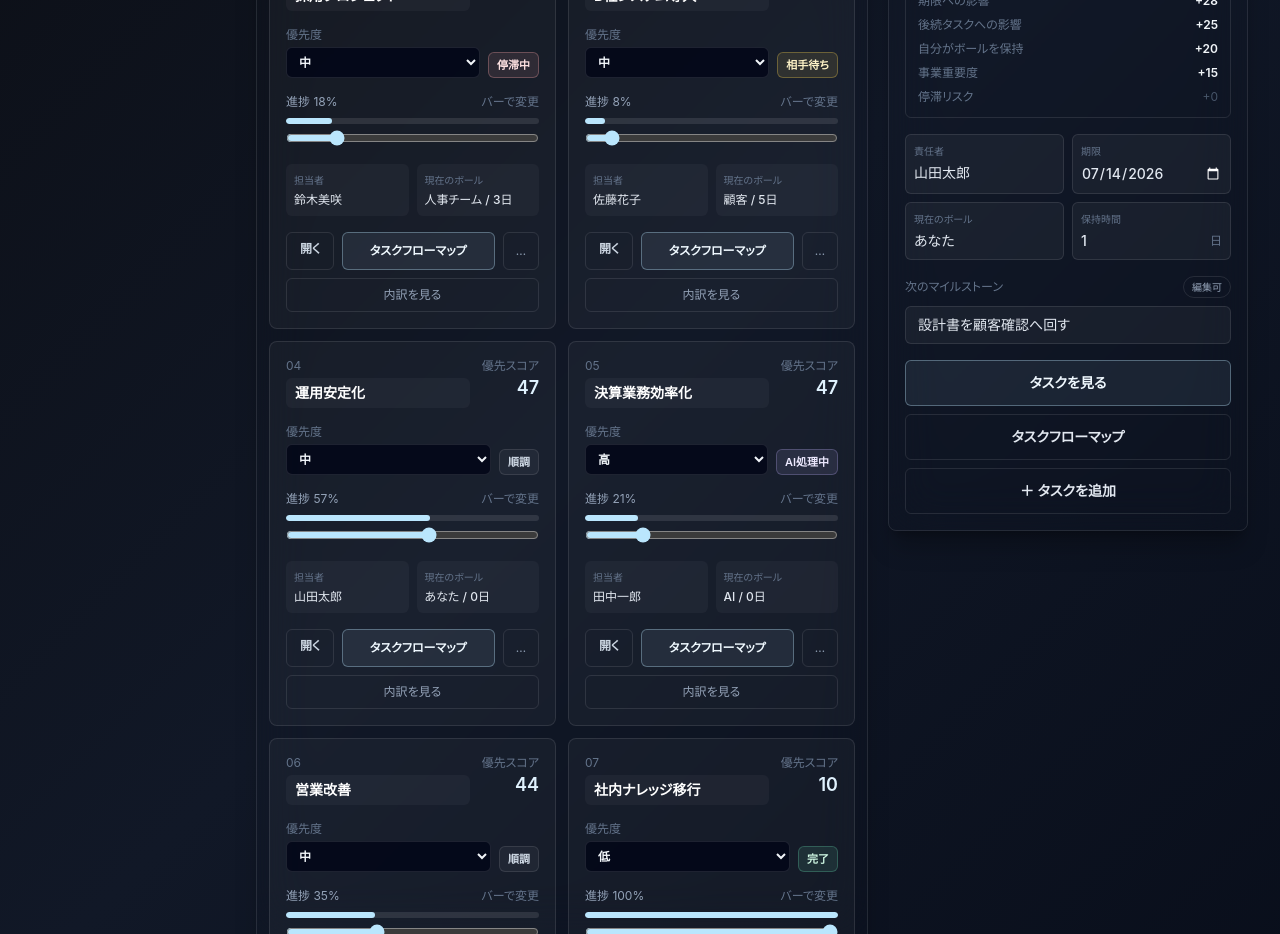
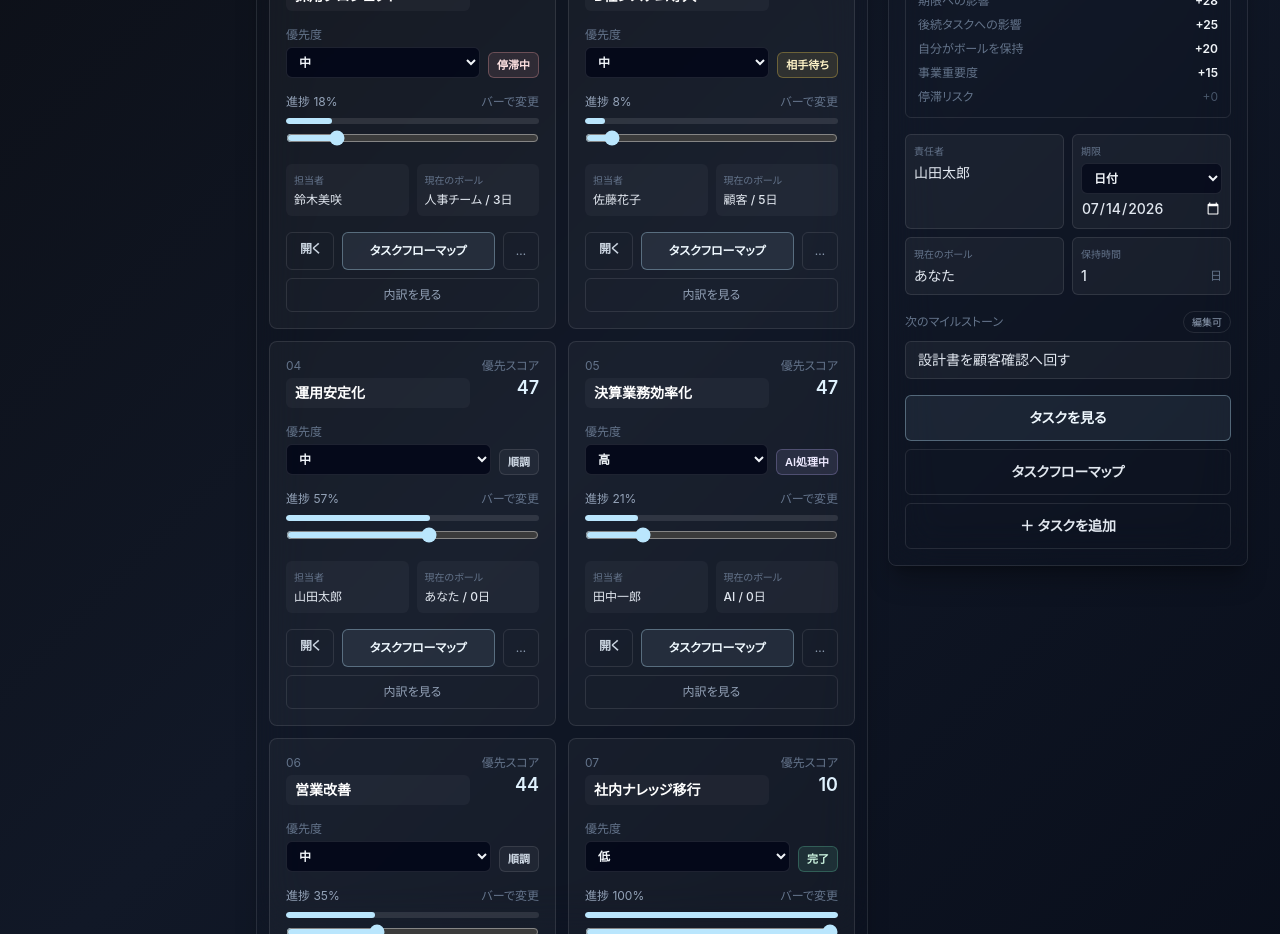
Before and after one commit to egawa-itax25/ai-work-os, a Next.js app: page /portfolio in a window 1280 px wide. Shown: the part 1040-1974 px from the top of the page. Built offline with nearby package versions, Linux system fonts and the light colour scheme.

Commit message:
Add monthly project deadline option

```diff
--- a/src/app/portfolio/portfolio-view.tsx
+++ b/src/app/portfolio/portfolio-view.tsx
@@ -927,6 +927,10 @@ function getProjectPriorityLevel(project: PortfolioProject) {
 }
 
 function formatDateLabel(value: string) {
+  if (isMonthlyProjectDueDate(value)) {
+    return "毎月";
+  }
+
   if (!value) {
     return "期限なし";
   }
@@ -938,6 +942,12 @@ function formatDateLabel(value: string) {
   }
 
   return `${date.getMonth() + 1}/${date.getDate()}`;
+}
+
+const monthlyProjectDueDate = "monthly";
+
+function isMonthlyProjectDueDate(value: string) {
+  return value === monthlyProjectDueDate;
 }
 
 function ProjectInspector({
@@ -1011,7 +1021,7 @@ function ProjectInspector({
 
         <div className="mt-4 grid grid-cols-2 gap-2 text-xs">
           <EditableInfo label="責任者" value={project.owner} onChange={(value) => onUpdate(project.id, { owner: value })} />
-          <EditableInfo label="期限" value={project.dueDate} type="date" onChange={(value) => onUpdate(project.id, { dueDate: value })} />
+          <ProjectDueDateEditor value={project.dueDate} onChange={(value) => onUpdate(project.id, { dueDate: value })} />
           <EditableInfo label="現在のボール" value={project.currentBallHolder} onChange={(value) => onUpdate(project.id, { currentBallHolder: value, ballHolderType: inferBallHolderType(value) })} />
           <EditableInfo label="保持時間" value={String(project.ballHoldingDays)} type="number" suffix="日" onChange={(value) => onUpdate(project.id, { ballHoldingDays: Number(value) })} />
         </div>
@@ -1066,7 +1076,7 @@ function CreateProjectDrawer({
       <form className="space-y-4" onSubmit={submit}>
         <Field label="プロジェクト名" value={input.name} onChange={(value) => setInput((current) => ({ ...current, name: value }))} autoFocus />
         <Field label="目的" value={input.objective} onChange={(value) => setInput((current) => ({ ...current, objective: value }))} textarea />
-        <Field label="期限" type="date" value={input.dueDate} onChange={(value) => setInput((current) => ({ ...current, dueDate: value }))} />
+        <ProjectDueDateField value={input.dueDate} onChange={(value) => setInput((current) => ({ ...current, dueDate: value }))} />
         <Field label="責任者" value={input.owner} onChange={(value) => setInput((current) => ({ ...current, owner: value }))} />
         <button type="submit" className="w-full rounded-md border border-sky-200/35 bg-sky-200/[0.1] px-4 py-3 text-sm font-semibold text-sky-50 transition hover:bg-sky-200/[0.16]">
           作成する
@@ -1222,6 +1232,86 @@ function Field({
   );
 }
 
+function ProjectDueDateField({
+  value,
+  onChange,
+}: {
+  value: string;
+  onChange: (value: string) => void;
+}) {
+  const mode = isMonthlyProjectDueDate(value) ? "monthly" : "date";
+
+  return (
+    <div className="block text-sm text-slate-300">
+      <span>期限</span>
+      <div className="mt-2 grid gap-2 sm:grid-cols-[10rem_1fr]">
+        <select
+          value={mode}
+          onChange={(event) => {
+            onChange(event.target.value === "monthly" ? monthlyProjectDueDate : todayOffset(7));
+          }}
+          className="min-h-11 rounded-md border border-white/10 bg-white/[0.04] px-4 py-2.5 text-slate-100 outline-none focus:border-sky-200/60"
+        >
+          <option value="date">日付</option>
+          <option value="monthly">毎月</option>
+        </select>
+        {mode === "monthly" ? (
+          <div className="flex min-h-11 items-center rounded-md border border-sky-200/25 bg-sky-200/[0.08] px-4 py-2.5 text-sm font-semibold text-sky-100">
+            毎月の業務として扱います
+          </div>
+        ) : (
+          <input
+            type="date"
+            value={value}
+            onChange={(event) => onChange(event.target.value)}
+            className="min-h-11 w-full rounded-md border border-white/10 bg-white/[0.04] px-4 py-2.5 text-slate-100 outline-none focus:border-sky-200/60"
+          />
+        )}
+      </div>
+    </div>
+  );
+}
+
+function ProjectDueDateEditor({
+  value,
+  onChange,
+}: {
+  value: string;
+  onChange: (value: string) => void;
+}) {
+  const mode = isMonthlyProjectDueDate(value) ? "monthly" : "date";
+
+  return (
+    <label className="min-w-0 rounded-md border border-white/10 bg-white/[0.045] px-2 py-2 transition hover:border-sky-200/35 hover:bg-white/[0.06] focus-within:border-sky-200/70 focus-within:bg-sky-200/[0.06]">
+      <span className="text-[10px] text-slate-500">期限</span>
+      <span className="mt-1 grid gap-1">
+        <select
+          value={mode}
+          onChange={(event) => {
+            onChange(event.target.value === "monthly" ? monthlyProjectDueDate : todayOffset(7));
+          }}
+          className="min-w-0 rounded-md border border-white/10 bg-slate-950/70 px-2 py-1.5 text-xs font-semibold text-slate-100 outline-none focus:border-sky-200/60"
+        >
+          <option value="date">日付</option>
+          <option value="monthly">毎月</option>
+        </select>
+        {mode === "monthly" ? (
+          <span className="rounded-md border border-sky-200/25 bg-sky-200/[0.08] px-2 py-1.5 text-sm font-semibold text-sky-100">
+            毎月
+          </span>
+        ) : (
+          <input
+            type="date"
+            value={value}
+            onChange={(event) => onChange(event.target.value)}
+            className="min-w-0 bg-transparent text-sm font-medium text-slate-200 outline-none focus:text-white"
+          />
+        )}
+      </span>
+    </label>
+  );
+}
+
 function EditableText({
   label,
   value,
@@ -1536,8 +1626,9 @@ function deriveProjectFromTasks(
   const currentBallHolder =
     leadTask?.currentBallHolder || baseProject?.currentBallHolder || "なし";
   const ballHolderType = inferBallHolderType(currentBallHolder);
-  const dueDate =
-    leadTask?.dueDate ||
+  const dueDate = isMonthlyProjectDueDate(baseProject?.dueDate ?? "")
+    ? monthlyProjectDueDate
+    : leadTask?.dueDate ||
       baseProject?.dueDate ||
       projectTasks
         .map((task) => task.dueDate)
```
Also changed, not shown: Decisions/2026-07-14-monthly-project-deadline.md (added, +35 -0 lines), Projects/AI-Task-System-Architecture.md (+1 -1 lines), Projects/portfolio-view.md (+7 -0 lines). Lines whose indentation alone changed are shown as unchanged.
